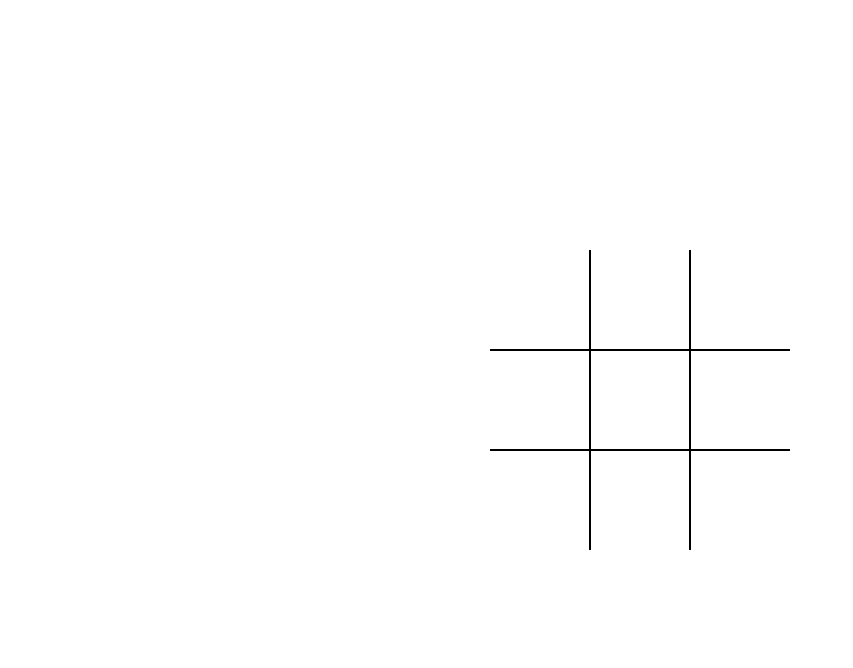
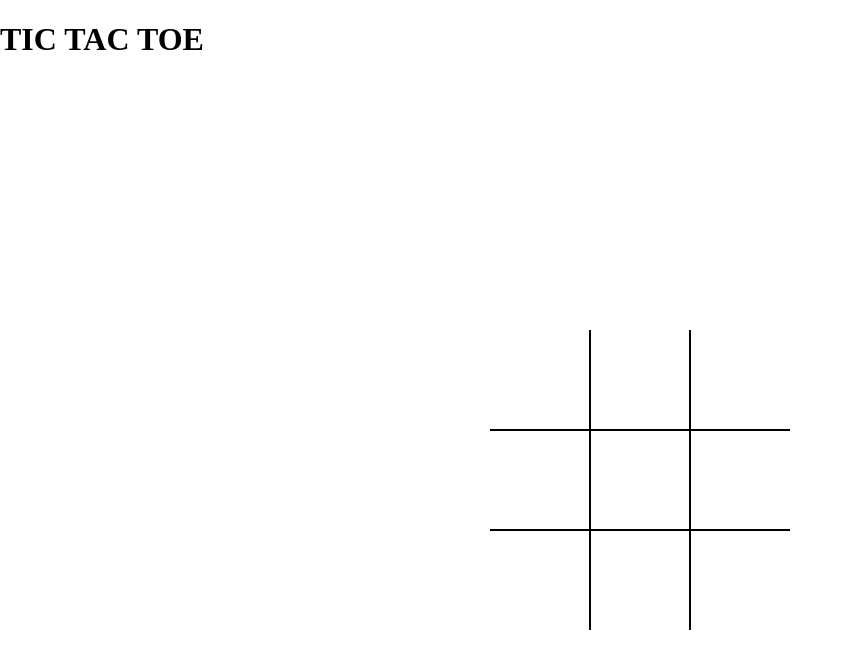
Before and after one commit to sameena-majeed/tic-tac-toe, a plain HTML site: page index.html in a window 1280 px wide. Shown: the whole page, without its empty margins (0-853 px from the left). Drawn offline with Linux system fonts and the light colour scheme.

Commit message:
heading added

```diff
--- a/index.html
+++ b/index.html
@@ -10,6 +10,7 @@
 
 </head>
 <body>
+    <h1>TIC TAC TOE</h1>
     <div class="board" id="board">
         <div class="cell" data-cell=""></div>
         <div class="cell" data-cell=""></div>
```
